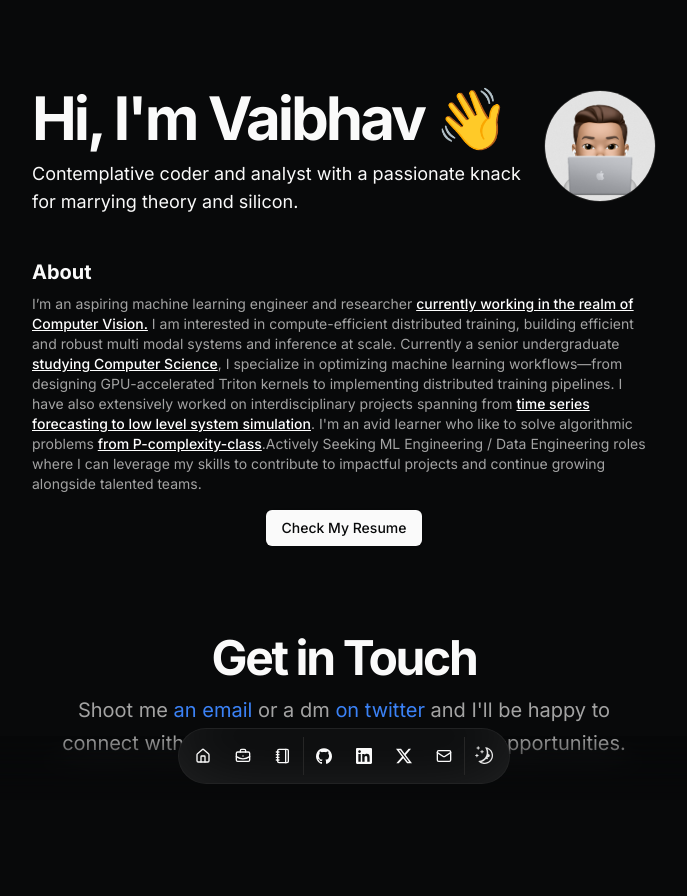
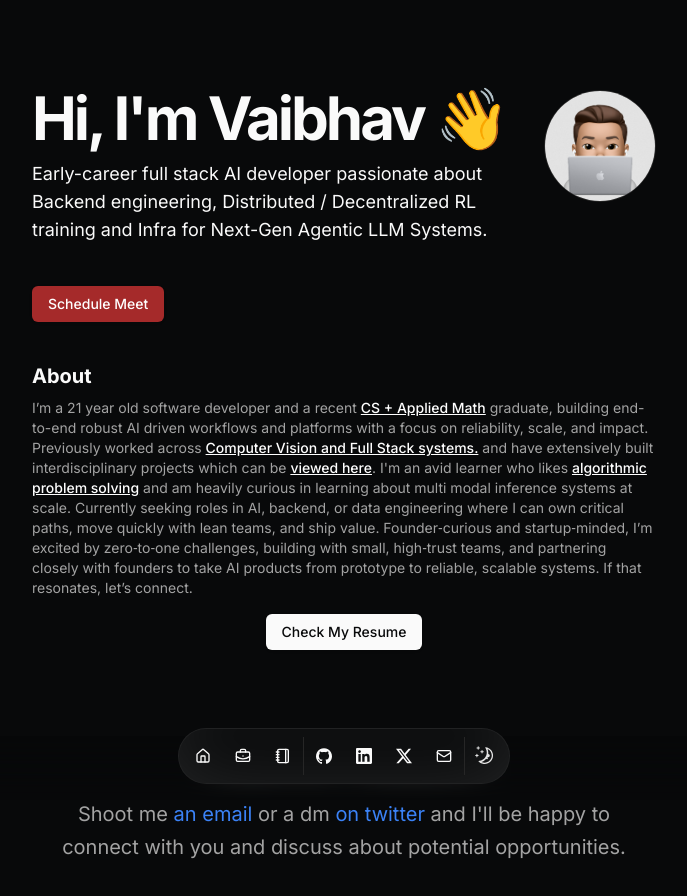
Before and after one commit to Vaibtan/latest-portfolio-website, a Next.js app: page / in a window 1280 px wide. Shown: the top 896 px of the page, without its empty margins (296-983 px from the left). Built offline with nearby package versions, Linux system fonts and the light colour scheme.

Commit message:
minor changes in app

```diff
--- a/src/app/layout.tsx
+++ b/src/app/layout.tsx
@@ -1,13 +1,13 @@
 import Navbar from "@/components/navbar";
+import ApolloClientProvider from "@/components/providers/apollo-provider";
 import { ThemeProvider } from "@/components/theme-provider";
+import { Toaster } from "@/components/ui/toaster";
 import { TooltipProvider } from "@/components/ui/tooltip";
 import { DATA } from "@/data/resume";
 import { cn } from "@/lib/utils";
 import type { Metadata } from "next";
 import { Inter as FontSans } from "next/font/google";
 import "./globals.css";
-import ApolloClientProvider from "@/components/providers/apollo-provider";
-import { Toaster } from "@/components/ui/toaster";
 
 const fontSans = FontSans({
   subsets: ["latin"],
--- a/src/app/page.tsx
+++ b/src/app/page.tsx
@@ -36,6 +36,17 @@ export default function Page() {
           </div>
         </div>
       </section>
+      <section id="schedule-meet">
+        <div className="mx-auto w-full max-w-2xl">
+          <BlurFade delay={BLUR_FADE_DELAY * 6}>
+            <div className="flex justify-start">
+              <Link href={DATA.calDotCom} target="_blank" rel="noopener noreferrer">
+                <Button className="bg-[#A52A2A] text-white hover:bg-[#8b2323]">Schedule Meet</Button>
+              </Link>
+            </div>
+          </BlurFade>
+        </div>
+      </section>
       <section id="about">
         <BlurFade delay={BLUR_FADE_DELAY * 3}>
           <h2 className="text-xl font-bold mb-2">About</h2>
@@ -52,7 +63,7 @@ export default function Page() {
               className="bg-foreground text-background hover:bg-foreground/90"
               asChild
             >
-              <Link href="https://drive.google.com/file/d/1atwORC87a6WBkHOZU9CAV55MskQGYnUz/view?usp=sharing">
+              <Link href="https://drive.google.com/file/d/1k9ULlYjOByvEJ7kzmqzwfyGFBzIK8EIE/view?usp=sharing">
                 Check My Resume
               </Link>
             </Button>
--- a/src/data/resume.tsx
+++ b/src/data/resume.tsx
@@ -8,9 +8,9 @@ export const DATA = {
   location: "New Delhi, India",
   locationLink: "https://www.google.com/maps/place/New+Delhi,+Delhi/@28.5272527,77.0441739,11z/data=!3m1!4b1!4m15!1m8!3m7!1s0x30635ff06b92b791:0xd78c4fa1854213a6!2sIndia!3b1!8m2!3d20.593684!4d78.96288!16zL20vMDNyazA!3m5!1s0x390cfd5b347eb62d:0x52c2b7494e204dce!8m2!3d28.6139298!4d77.2088282!16zL20vMGRsdjA?entry=ttu&g_ep=EgoyMDI1MDMwNC4wIKXMDSoASAFQAw%3D%3D",
   description:
-    "Contemplative coder and analyst with a passionate knack for marrying theory and silicon.",
+    "Early-career full stack AI developer passionate about Backend engineering, Distributed / Decentralized RL training and Infra for Next-Gen Agentic LLM Systems.",
   summary:
-    "I’m an aspiring machine learning engineer and researcher [currently working in the realm of Computer Vision.](/work) I am interested in compute-efficient distributed training, building efficient and robust multi modal systems and inference at scale. Currently a senior undergraduate [studying Computer Science](/work#education), I specialize in optimizing machine learning workflows—from designing GPU-accelerated Triton kernels to implementing distributed training pipelines. I have also extensively worked on interdisciplinary projects spanning from [time series forecasting to low level system simulation](/work#projects). I'm an avid learner who like to solve algorithmic problems [from P-complexity-class](https://leetcode.com/u/tupac_x11/).Actively Seeking ML Engineering / Data Engineering roles where I can leverage my skills to contribute to impactful projects and continue growing alongside talented teams.",
+    "I’m a 21 year old software developer and a recent [CS + Applied Math](/work#education) graduate, building end-to-end robust AI driven workflows and platforms with a focus on reliability, scale, and impact. Previously worked across [Computer Vision and Full Stack systems.](/work) and have extensively built interdisciplinary projects which can be [viewed here](/work#projects). I'm an avid learner who likes [algorithmic problem solving](https://leetcode.com/u/tupac_x11/) and am heavily curious in learning about multi modal inference systems at scale. Currently seeking roles in AI, backend, or data engineering where I can own critical paths, move quickly with lean teams, and ship value. Founder‑curious and startup‑minded, I’m excited by zero‑to‑one challenges, building with small, high‑trust teams, and partnering closely with founders to take AI products from prototype to reliable, scalable systems. If that resonates, let’s connect.",
   avatarUrl:
     "/techie_emoji.png",
   skills: [
@@ -71,6 +71,7 @@ export const DATA = {
       },
     },
   },
+  calDotCom: "https://cal.com/vaibtan11",
 
   work: [
     {
@@ -134,6 +135,31 @@ export const DATA = {
     },
   ],
   projects: [
+    {
+      title: "LLM powered Resume Analyzer",
+      href: "https://github.com/Vaibtan/ai-resume-analyzer",
+      dates: "July 2025",
+      active: true,
+      description:
+        "Developed a full-stack AI-powered resume analyzer using React, TypeScript, and Claude Sonnet integration, featuring real-time PDF processing, multi-dimensional scoring system (ATS, content, structure, skills), and comprehensive feedback generation for job seekers, integrating Zustand state management, Tailwind CSS, React Router, and Puter.js services for authentication, file system operations, and data persistence, delivering a responsive user interface with drag-and-drop functionality and visual score components.",
+      technologies: [
+        "React",
+        "TypeScript",
+        "Puter.js",
+        "Tailwind",
+        "React Router",
+        "Zustand"
+      ],
+      links: [
+        {
+          type: "Live Deployment",
+          href: "https://ai-resume-analyzer-app.vercel.app/",
+          icon: <Icons.globe className="size-3" />,
+        },
+      ],
+      image: "/resumaster.png",
+      video: "",
+    },
     {
       title: "Multi Agent Tutoring System (Work In Progress)",
       href: "https://github.com/Vaibtan/Multi-Agent-Tutoring-Bot",
```
Also changed, not shown: public/resumaster.png (added), src/app/globals.css (line endings or trailing spaces).
